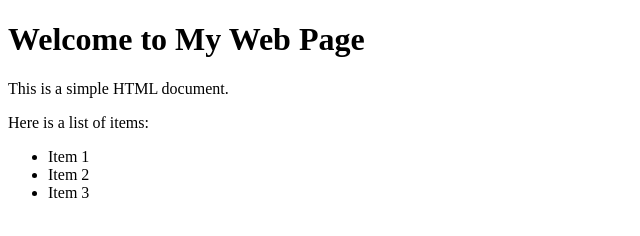
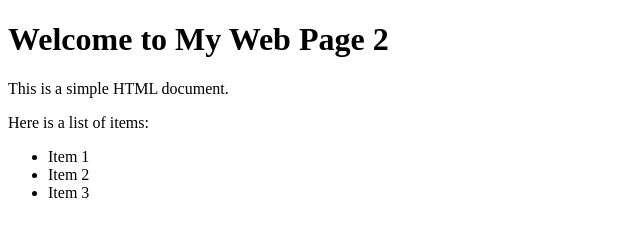
Before and after one commit to FRSgit/test-repo, a plain HTML site: page index.html in a window 1280 px wide. Shown: the full height of the page, 0-640 px from the left. Drawn offline with Linux system fonts and the light colour scheme.

Commit message:
chore: update index.html

```diff
--- a/index.html
+++ b/index.html
@@ -1,7 +1,7 @@
 <!DOCTYPE html>
 <html lang="en">
 <body>
-  <h1>Welcome to My Web Page</h1>
+  <h1>Welcome to My Web Page 2</h1>
   <p>This is a simple HTML document.</p>
   <p>Here is a list of items:</p>
   <ul>
```
